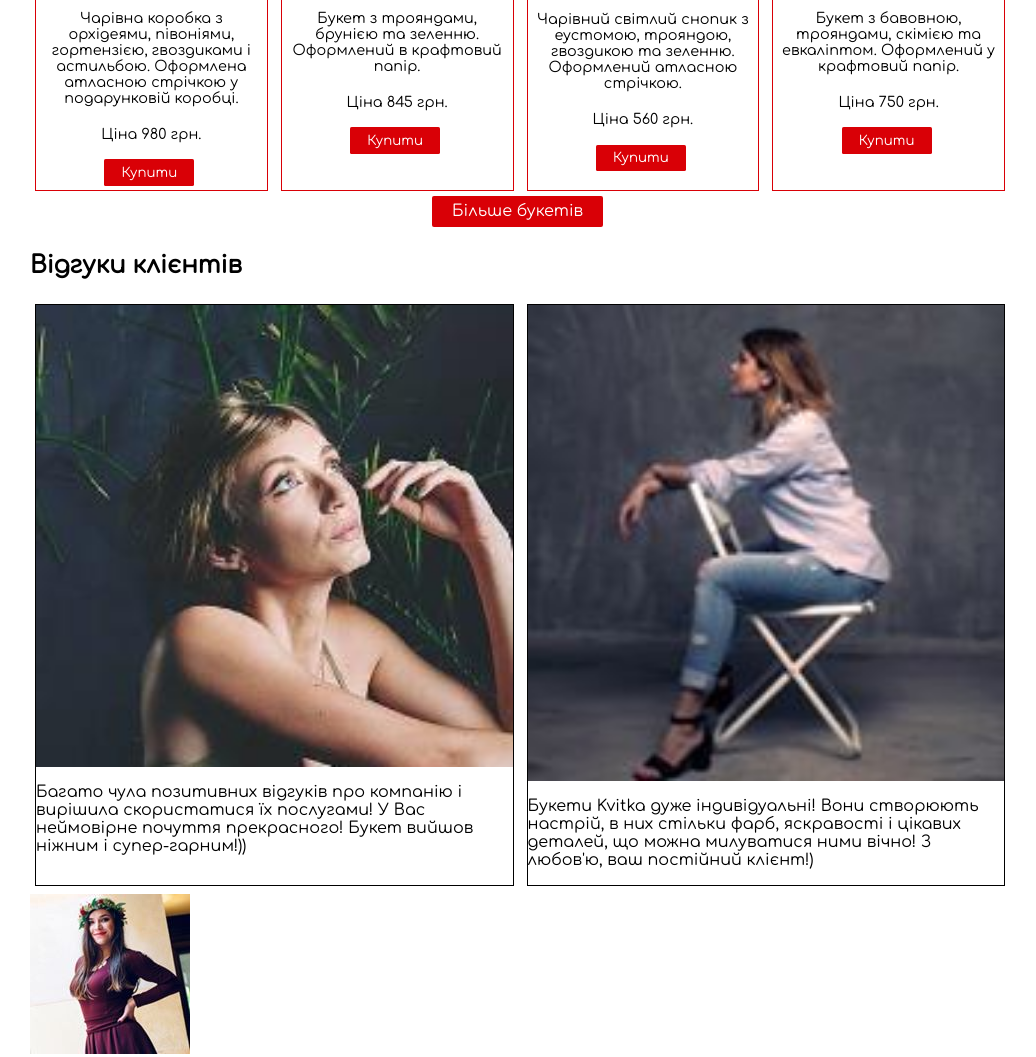
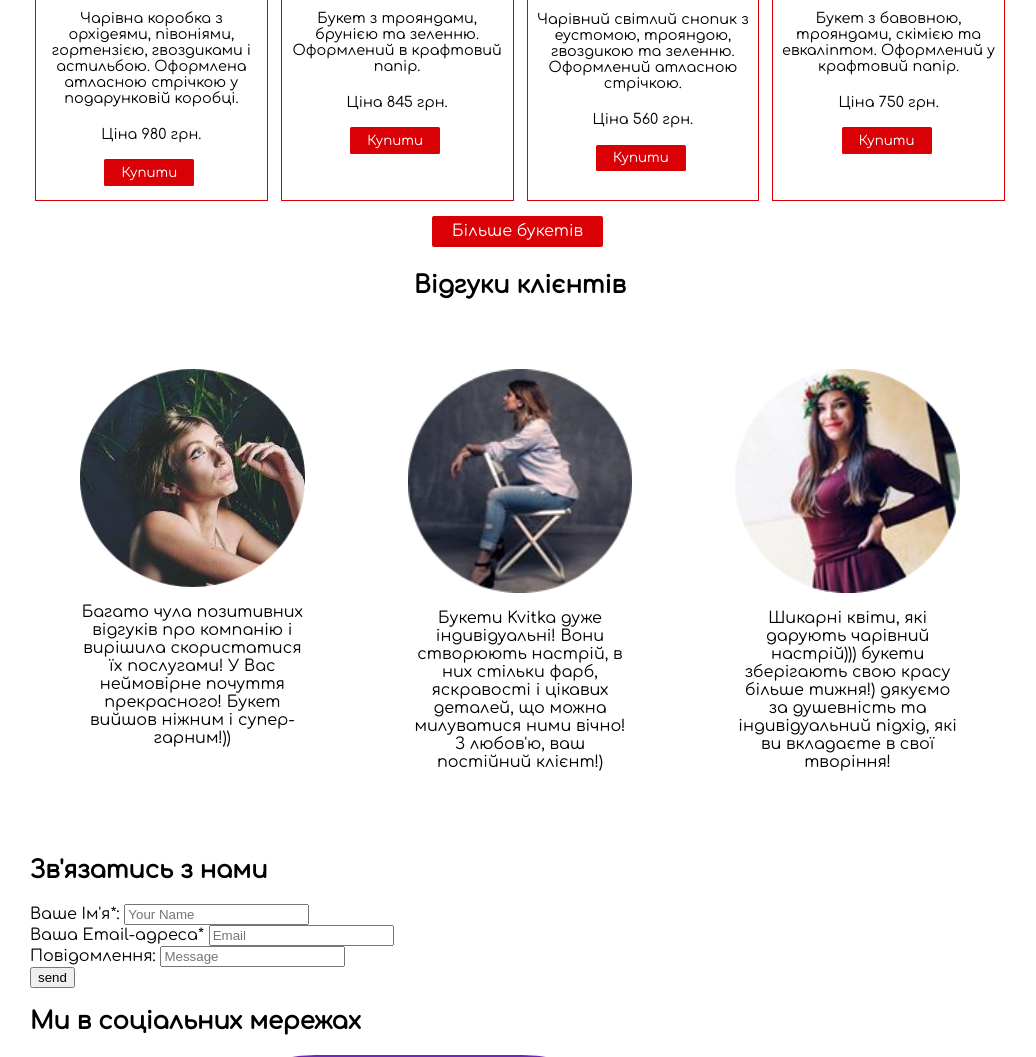
Before and after one commit to Sofiya-Palianytsia/kvitka-shop, a plain HTML site: page index.html in a window 1280 px wide. Shown: the part 1320-2377 px from the top of the page, without its empty margins (120-1156 px from the left). Drawn offline with Linux system fonts and the light colour scheme.

Commit message:
feedback

```diff
--- a/css/index.css
+++ b/css/index.css
@@ -132,31 +132,36 @@ div .product p {
 
 div .product-button {
     text-align: center;
+    margin: 10px;
 }
 /*feedback*/
+@media (min-width: 500px) {
+    .feedback-list {
+        display: grid;
+        grid-template-columns: 1fr 1fr;
+        grid-gap: 3px;
+    }
+}
+
 @media (min-width: 980px) {
     .feedback-list {
-        display: grid;
         grid-template-columns: 1fr 1fr 1fr;
         grid-gap: 3px;
     }
 }
 
-@media (min-width: 500px) {
-    .feedback-list {
-        grid-template-columns: 1fr 1fr;
-        grid-gap: 3px;
-    }
-}
-
 div .feedback {
-    border: solid 0.5px black;
-    margin: 5px;
+    padding: 50px;
 }
 
 div .feedback img {
     display: block;
     width: 100%;
+}
+
+div .feedback p {
+    text-align: center;
+    font-size: 1rem;
 }
 
 
--- a/index.html
+++ b/index.html
@@ -95,23 +95,23 @@
      <div class="product-button">
          <a href="shop.html" class="button">Більше букетів</a>
      </div>
+     <h2>Відгуки клієнтів</h2>
     </div>
-    <h2>Відгуки клієнтів</h2>
-    <div class="feedback-list">
+     <div class="feedback-list">
         <div class="feedback">
-        <img src="img/reviews-anna.jpg" alt="reviews-anna-foto-avatar"/>
+        <img src="img/reviews-anna_png.png" alt="reviews-anna-foto-avatar"/>
         <p>Багато чула позитивних відгуків про компанію і вирішила скористатися їх послугами!
             У Вас неймовірне почуття прекрасного! Букет вийшов ніжним і супер-гарним!))
         </p>
         </div>
         <div class="feedback">
-        <img src="img/reviews-ira.jpg" alt="reviews-ira-foto-avatar"/>
+        <img src="img/reviews-ira_png.png" alt="reviews-ira-foto-avatar"/>
         <p>Букети Kvitka дуже індивідуальні! Вони створюють настрій, в них стільки фарб,
             яскравості і цікавих деталей, що можна милуватися ними вічно! З любов'ю, ваш постійний клієнт!)
         </p>
         </div>
-        <div class="feedback>">
-        <img src="img/reviews-katya.jpg" alt="reviews-katya-foto-avatar"/>
+        <div class="feedback">
+        <img src="img/reviews-katya_png.png" alt="reviews-katya-foto-avatar"/>
         <p>Шикарні квіти, які дарують чарівний настрій))) букети зберігають свою красу більше тижня!)
             дякуємо за душевність та індивідуальний підхід, які ви вкладаєте в свої творіння!
         </p>
```
Also changed, not shown: img/reviews-anna_png.png (added), img/reviews-ira_png.png (added), img/reviews-katya_png.png (added).
